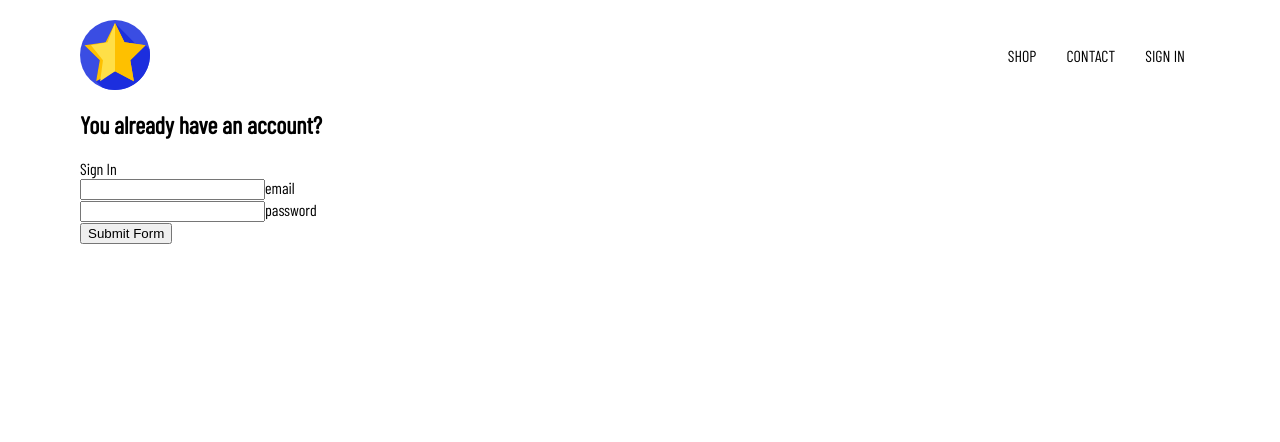
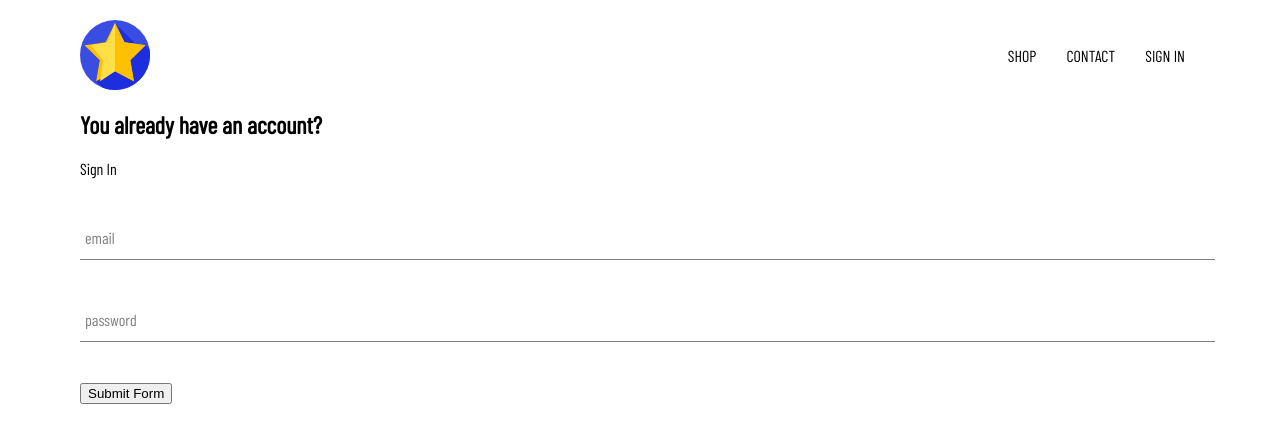
Before and after one commit to utevo/e-commerce, a React (Create React App) app: page /sign in a window 1280 px wide. Shown: the top 442 px of the page. Built offline with nearby package versions, Linux system fonts and the light colour scheme.

Commit message:
Add style for the FormInput component

```diff
--- a/src/components/FormInput/FormInput.scss
+++ b/src/components/FormInput/FormInput.scss
@@ -0,0 +1,57 @@
+$main-color: black;
+$sub-color: grey;
+
+@mixin shrinkLabel {
+    top: -15px;
+    font-size: 12px;
+    color: $main-color;
+}
+
+.form-input {
+    position: relative;
+    margin: 40px 0;
+
+    .input {
+        background: none;
+        background-color: white;
+        color: $sub-color;
+        font-size: 18px;
+        padding: 10px 10px 10px 5px;
+        display: block;
+        width: 100%;
+
+        border: none;
+        border-radius: 0;
+        border-bottom: 1px solid $sub-color;
+        margin: 25px 0;
+
+        &:focus {
+            outline: none;
+        }
+
+        &:focus ~ .label {
+            @include shrinkLabel();
+        }
+
+
+    }
+
+    input[type='password'] {
+        letter-spacing: 0.3em;
+    }
+
+    .label {
+        color: $sub-color;
+        font-size: 16px;
+        font-weight: normal;
+        position: absolute;
+        pointer-events: none;
+        left: 5px;
+        top: 10px;
+        transition: 300ms ease all;
+
+        &.shrink {
+            @include shrinkLabel();
+        }
+    }
+}
```
